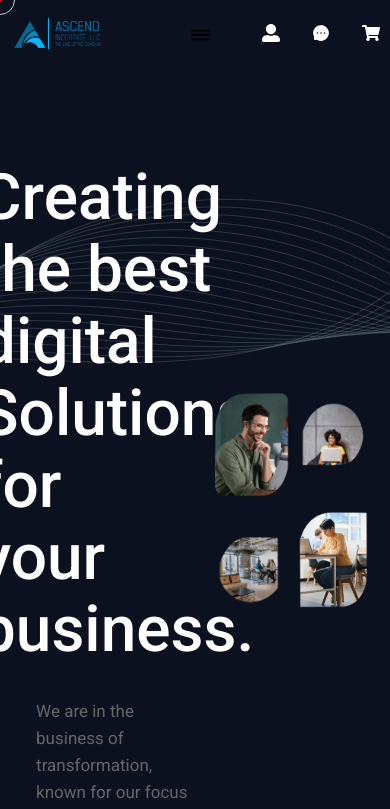
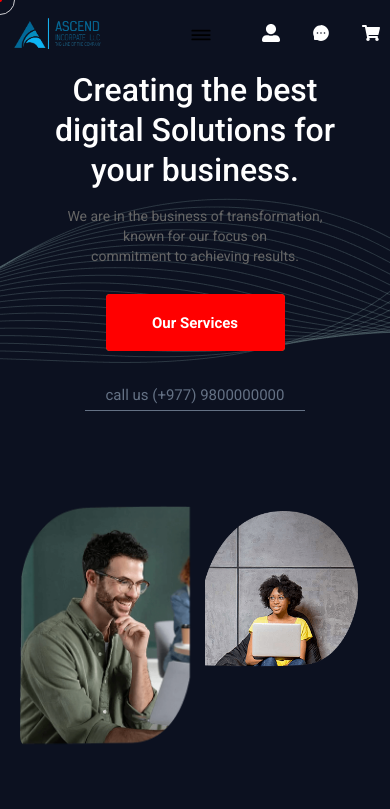
Before and after one commit to Suniel1921/danphe-frontend, a React (Vite) app: page / in a window 390 px wide. Shown: the top 809 px of the page. Built offline with nearby package versions, Linux system fonts and the light colour scheme.

Commit message:
add frontend ui

```diff
--- a/src/pages/Top_main/Top_main.css
+++ b/src/pages/Top_main/Top_main.css
@@ -1,3 +1,12 @@
+/* Ensure Navbar stays on top */
+.navbar {
+    position: relative; /* or fixed */
+    z-index: 1000; /* Higher than other elements */
+    width: 100%;
+    background-color: #0C1120; /* Ensure contrast with background */
+}
+
+/* Custom Cursor */
 #circle-border {
     width: 30px; /* Adjust as needed */
     height: 30px; /* Adjust as needed */
@@ -23,11 +32,7 @@
     transition: transform 0.15s ease-out; /* Smooth movement */
 }
 
-
-
-
-
-.test{
+.test {
     background-image: url("/img/mainbg.png");
     background-color: #0C1120;
     background-repeat: no-repeat;
@@ -40,8 +45,6 @@
 .main_background {
     display: flex;
     justify-content: space-around;
-
-
 }
 
 .main_background_left {
@@ -61,30 +64,27 @@
     justify-content: center;
 }
 
-
 .Main_heading {
     font-size: 4rem;
     line-height: 4.5rem;
     color: white;
-    margin-top:150px;
+    margin-top: 150px;
+}
 
+.main_paragraph {
+    width: 83%;
+    font-size: 17px;
+    line-height: 27px;
 }
-.main_paragraph{
-    width:83%;
-    font-size:17px;
-    line-height:27px;
+
+.Button_top {
+    width: 83%;
+    margin-top: 5%;
 }
-.Button_top{
-    width:83%;
-    margin-top:5%;
-}
+
 .top_img, .bottom_img {
     display: flex;
-    /* justify-content: center;
-    align-items: center; */
     margin-top: 30px;
-
-
 }
 
 .Top_left_image img, .Top_right_image img, .bottom_left_image img, .bottom_right_image img {
@@ -93,25 +93,26 @@
     border-radius: 15px;
 }
 
- .Top_right_image, .bottom_left_image {
+.Top_right_image, .bottom_left_image {
     width: 44%;
 }
-.Top_right_image{
-    margin-top:5%;
-}
-.Top_left_image {
 
-    width:48%;
-    margin-bottom:-12%;
-
-}
-.bottom_right_image{
-    width:50%;
-}
-.bottom_left_image{
-    margin-top:12%;
+.Top_right_image {
+    margin-top: 5%;
 }
 
+.Top_left_image {
+    width: 48%;
+    margin-bottom: -12%;
+}
+
+.bottom_right_image {
+    width: 50%;
+}
+
+.bottom_left_image {
+    margin-top: 12%;
+}
 
 #unique-hover-button {
     outline: 0;
@@ -128,7 +129,6 @@
     border: none;
     border-bottom: 0.1px solid white;
     position: relative;
-
 }
 
 #unique-hover-button__div {
@@ -145,10 +145,7 @@
     height: 30px;
 }
 
-#unique-hover-button__div:nth-child(1) {
-    background-color: transparent;
-}
-
+#unique-hover-button__div:nth-child(1),
 #unique-hover-button__div:nth-child(2) {
     background-color: transparent;
 }
@@ -156,8 +153,6 @@
 #unique-hover-button:hover #unique-hover-button__div {
     transform: translateY(-30px);
 }
-
-
 
 #unique-hover-button p {
     font-size: 15px;
@@ -176,7 +171,6 @@
     justify-content: flex-start;
     margin-top: 8px;
 }
-
 
 #unique-hover-button::after,
 #unique-hover-button::before {
@@ -199,44 +193,82 @@
     right: 0;
 }
 
-
-
 #unique-hover-button:hover::after {
     width: 100%;
 }
 
+/* Responsive Styles */
+@media screen and (max-width: 1200px) {
+    .Main_heading {
+        font-size: 3rem;
+        line-height: 3.5rem;
+        margin-top: 100px;
+    }
 
+    .main_paragraph {
+        font-size: 16px;
+        line-height: 25px;
+    }
 
+    .Top_left_image img, .Top_right_image img, .bottom_left_image img, .bottom_right_image img {
+        width: 85%;
+    }
+}
 
+@media screen and (max-width: 768px) {
+    .main_background {
+        flex-direction: column;
+        align-items: center;
+    }
 
+    .Main_heading {
+        font-size: 2.5rem;
+        line-height: 3rem;
+        text-align: center;
+        margin-top: 50px;
+    }
 
+    .main_paragraph {
+        font-size: 15px;
+        line-height: 22px;
+        text-align: center;
+    }
 
+    .main_background_left, .main_background_right {
+        width: 90%;
+        margin: 0;
+        padding: 20px 0;
+    }
 
+    .Top_left_image, .Top_right_image, .bottom_left_image, .bottom_right_image {
+        width: 100%;
+        margin: 10px 0;
+    }
 
+    .Top_left_image img, .Top_right_image img, .bottom_left_image img, .bottom_right_image img {
+        width: 100%;
+    }
+}
 
-/* ******below code is for testing purpose**************** */
+@media screen and (max-width: 480px) {
+    .Main_heading {
+        font-size: 2rem;
+        line-height: 2.5rem;
+    }
 
+    .main_paragraph {
+        font-size: 14px;
+        line-height: 20px;
+    }
 
+    .Button_top {
+        flex-direction: column;
+        align-items: center;
+        width: 100%;
+    }
 
-
-
-/*
-
-
-.topMainBg{
-    background: #0C1120;
-    height: 100vh;
+    #unique-hover-button {
+        max-width: 100%;
+        margin: 10px 0;
+    }
 }
-.topMainBg{
-    background-image: url('/img/mainbg.png');
-    background-repeat: no-repeat;
-    width: 100%;
-    object-fit: cover;
-    background-position: top;
-
-} */
-
-
-/* .frontPageContainer{
-    margin-top: 34px;
-} */
```
Also changed, not shown: src/pages/Top_main/Top_main.jsx (+134 -0 lines), src/pages/front-page.css (line endings or trailing spaces).
